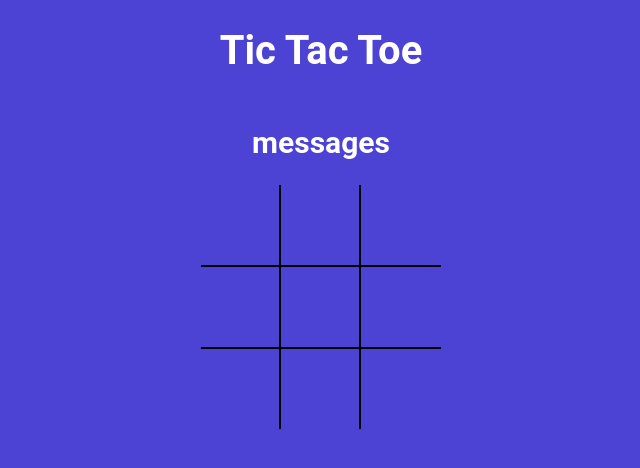
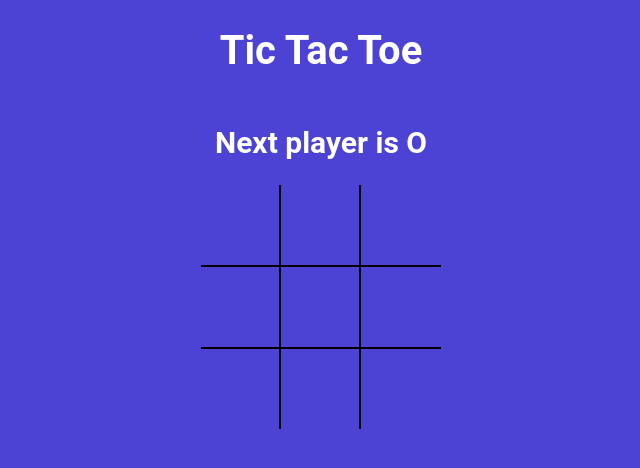
Before and after one commit to mdakibdargahi/tictactoe, a React (Vite) app: page / in a window 1280 px wide. Shown: the top 468 px of the page, without its empty margins (319-959 px from the left). Built offline with nearby package versions, Linux system fonts and the light colour scheme.

Commit message:
calculate winner and lift up the state

```diff
--- a/src/App.jsx
+++ b/src/App.jsx
@@ -1,13 +1,39 @@
-import React from 'react';
+import React, { useState } from 'react';
 import Board from './components/Board';
+import { calculateWinner } from './Helper';
 import './styles/root.scss';
 
 const App = () => {
+  const [squares, setSquares] = useState(Array(9).fill(null));
+  const [isNext, setIsNext] = useState(false);
+
+  const winner = calculateWinner(squares);
+
+  const message = winner
+    ? `The Winner is ${winner}`
+    : `Next player is ${isNext ? 'X' : 'O'}`;
+
+  const handleSquareClick = clickedPosition => {
+    if (squares[clickedPosition] || winner) {
+      return;
+    }
+
+    setSquares(currentSquare => {
+      return currentSquare.map((squareValue, position) => {
+        if (clickedPosition === position) {
+          return isNext ? 'X' : 'O';
+        }
+        return squareValue;
+      });
+    });
+    setIsNext(currentSquare => !currentSquare);
+  };
+
   return (
     <div className="app">
       <h1>Tic Tac Toe</h1>
-      <h2>messages</h2>
-      <Board />
+      <h2>{message}</h2>
+      <Board squares={squares} handleSquareClick={handleSquareClick} />
     </div>
   );
 };
--- /dev/null
+++ b/src/Helper.jsx
@@ -0,0 +1,19 @@
+export function calculateWinner(squares) {
+  const lines = [
+    [0, 1, 2],
+    [3, 4, 5],
+    [6, 7, 8],
+    [0, 3, 6],
+    [1, 4, 7],
+    [2, 5, 8],
+    [0, 4, 8],
+    [2, 4, 6],
+  ];
+  for (let i = 0; i < lines.length; i++) {
+    const [a, b, c] = lines[i];
+    if (squares[a] && squares[a] === squares[b] && squares[a] === squares[c]) {
+      return squares[a];
+    }
+  }
+  return null;
+}
--- a/src/components/Board.jsx
+++ b/src/components/Board.jsx
@@ -1,26 +1,7 @@
-import React, { useState } from 'react';
+import React from 'react';
 import Square from './Square';
 
-const Board = () => {
-  const [squares, setSquares] = useState(Array(9).fill(null));
-  const [isNext, setIsNext] = useState(false);
-
-  const handleSquareClick = clickedPosition => {
-    if (squares[clickedPosition]) {
-      return;
-    }
-
-    setSquares(currentSquare => {
-      return currentSquare.map((squareValue, position) => {
-        if (clickedPosition === position) {
-          return isNext ? 'X' : 'O';
-        }
-        return squareValue;
-      });
-    });
-    setIsNext(currentSquare => !currentSquare);
-  };
-
+const Board = ({ squares, handleSquareClick }) => {
   function renderSquare(position) {
     return (
       <Square
```
